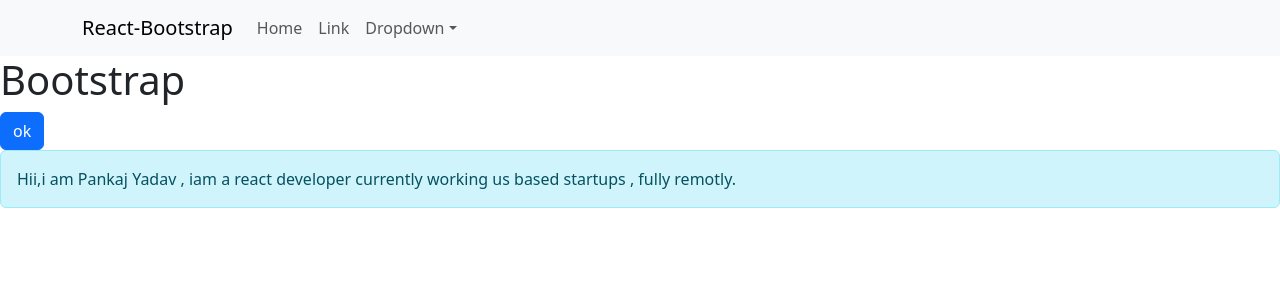
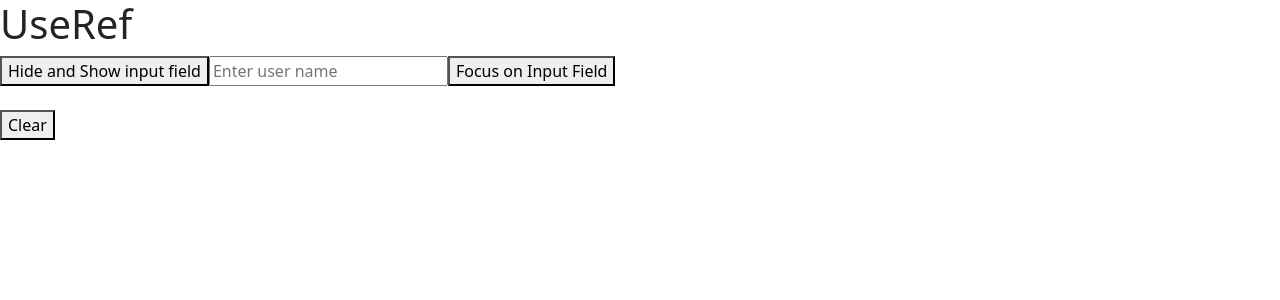
Before and after one commit to py-pankaj-ydv-7/Learning-React-js-step-by-step, a React (Vite) app in the folder react-blog/: page / in a window 1280 px wide. Shown: the top 300 px of the page. Built offline with nearby package versions, Linux system fonts and the light colour scheme.

Commit message:
useReaf clear

```diff
--- a/react-blog/src/App.jsx
+++ b/react-blog/src/App.jsx
@@ -99,7 +99,8 @@
 // import ExternalStyle from "./stylinginReact/ExternalStyle";
 // import UserProfile from "./stylinginReact/UserProfile"
 // import StylecComponent from "./StylecComponent";
-import Bootstrap from "./stylinginReact/Bootstrap";
+// import Bootstrap from "./stylinginReact/Bootstrap";
+import UseRef from "./UseRef";
 
 
 // function App(){
@@ -163,7 +164,7 @@ function App(){
       {/* <h1>Css module in react.js</h1> */}
       {/* <UserProfile/> */}
       {/* <StylecComponent/> */}
-      <Bootstrap/>
+      <UseRef/>
 
     </div>
   )
--- /dev/null
+++ b/react-blog/src/UseRef.jsx
@@ -0,0 +1,42 @@
+import { useRef, useState } from "react"
+
+function UseRef() {
+  const [name,setName]=useState('');
+  const [showName,setShowName]=useState(false);
+    const inputRef= useRef(null); // input controller
+    const handleFocus=()=>{
+
+        inputRef.current.focus();
+        inputRef.current.style.color='red';
+        inputRef.current.style.background = "lightblue";
+        // inputRef.current.blur();
+
+        setShowName(true);
+
+    }
+    const toggleHandler=()=>{
+      if(inputRef.current.style.display!="none"){
+        inputRef.current.style.display = "none"
+      }
+      else{
+        inputRef.current.style.display = "inline"
+      }
+    }
+
+
+  return (
+    <div>
+        <h1>UseRef</h1>
+        <button onClick={()=>toggleHandler()}>Hide and Show input field </button>
+        <input ref={inputRef} value={name}  type="text" placeholder="Enter user name" onChange={(event)=>setName(event.target.value)} />
+        <button onClick={handleFocus} >Focus on Input Field</button><br /><br />
+        <button onClick={() => { setName(""), setShowName(false); inputRef.current.style.background = ""}}>Clear</button>
+
+        {showName && <h1>Name: {name}</h1>}
+
+    </div>
+
+  )
+}
+
+export default UseRef
```
